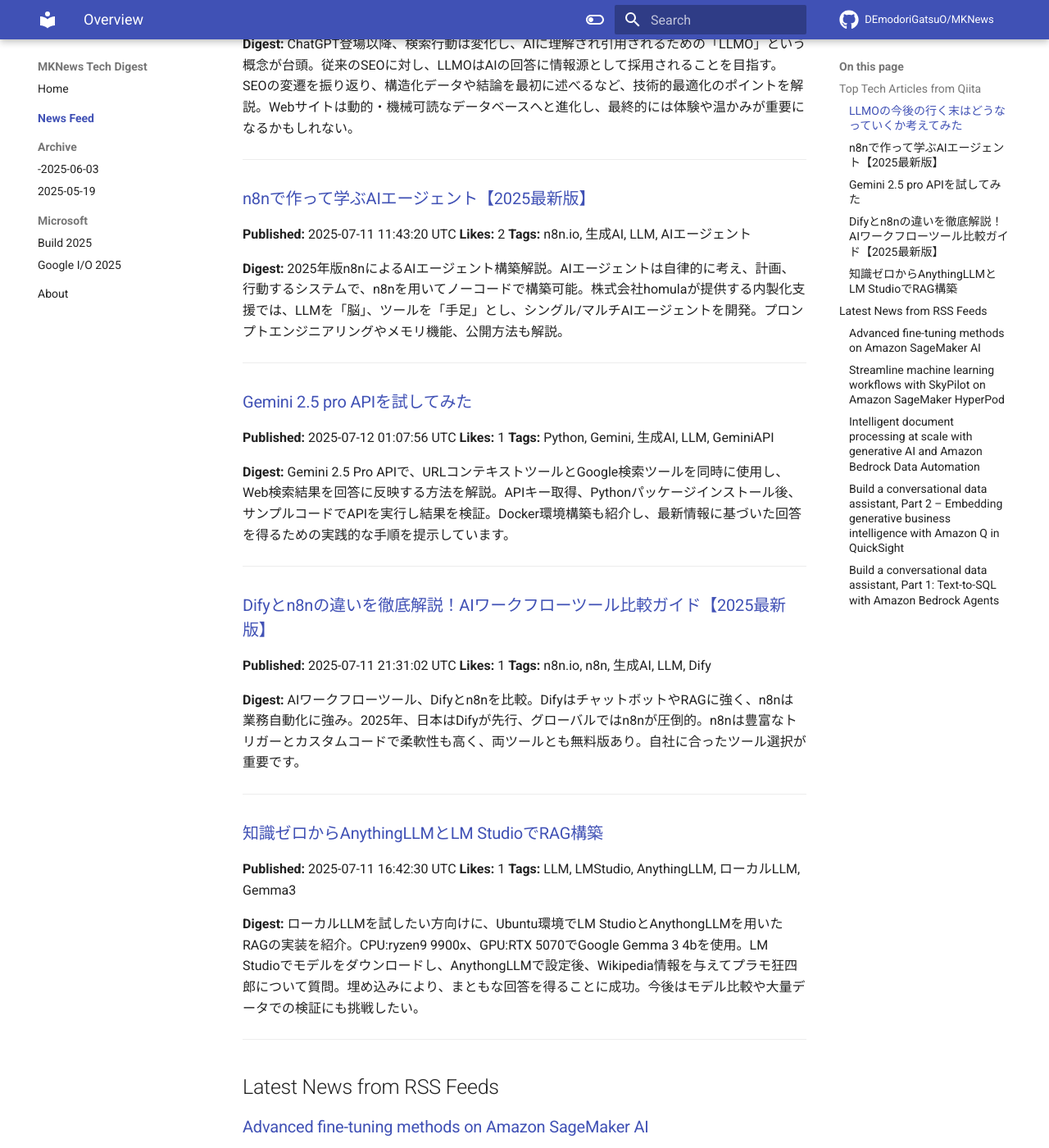
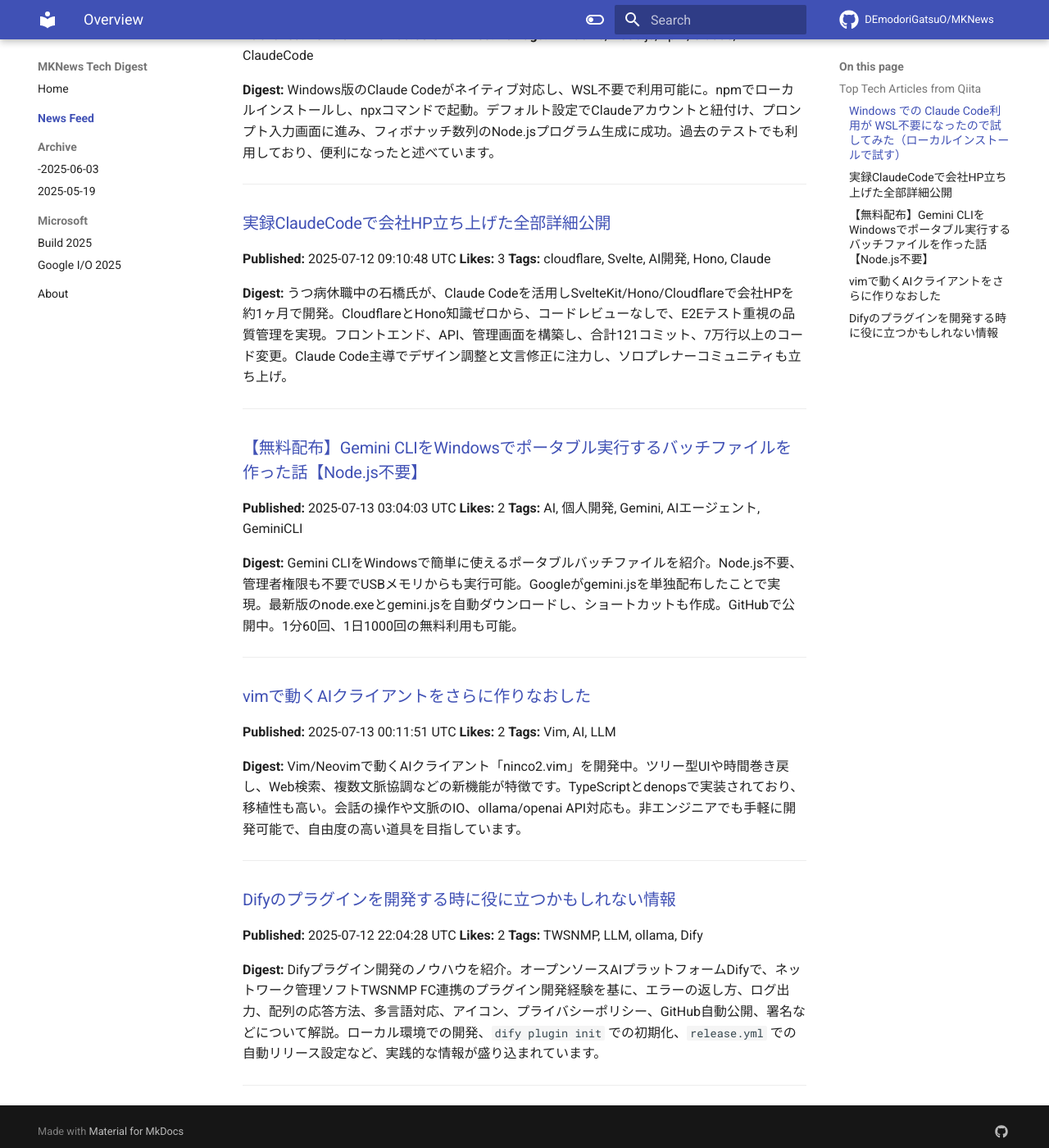
Before and after one commit to DEmodoriGatsuO/MKNews, an MkDocs documentation site: the page built from docs/news/index.md, in a window 1280 px wide and 1400 px high, scrolled down 277 px. Shown: the whole window at 82% size. Built offline with MkDocs 1.6.1 and Material for MkDocs 9.7.7, drawn with Linux system fonts in a browser that asks for light colours; comment, search, counter and statistics services are not loaded; some of the changed text lies outside the part shown.

Commit message:
Automated AI Tech Digest - 2025-07-13

```diff
--- a/docs/news/index.md
+++ b/docs/news/index.md
@@ -1,108 +1,55 @@
-# AI Tech Trends Digest (2025-07-12)
+# AI Tech Trends Digest (2025-07-13)
 
 
 ## Top Tech Articles from Qiita
 
 
-### [LLMOの今後の行く末はどうなっていくか考えてみた](https://qiita.com/n_matsunaga/items/90a758bdbc9f92453b09)
-**Published:** 2025-07-11 11:39:56 UTC
-**Likes:** 3
-**Tags:** 検索, AI, 生成AI, LLM, LLMO
+### [Windows での Claude Code利用が WSL不要になったので試してみた（ローカルインストールで試す）](https://qiita.com/youtoy/items/cee5b3cb3e8b438eec41)
+**Published:** 2025-07-12 09:33:58 UTC
+**Likes:** 16
+**Tags:** Windows, Node.js, npm, Claude, ClaudeCode
 
 **Digest:**
-ChatGPT登場以降、検索行動は変化し、AIに理解され引用されるための「LLMO」という概念が台頭。従来のSEOに対し、LLMOはAIの回答に情報源として採用されることを目指す。SEOの変遷を振り返り、構造化データや結論を最初に述べるなど、技術的最適化のポイントを解説。Webサイトは動的・機械可読なデータベースへと進化し、最終的には体験や温かみが重要になるかもしれない。
+Windows版のClaude Codeがネイティブ対応し、WSL不要で利用可能に。npmでローカルインストールし、npxコマンドで起動。デフォルト設定でClaudeアカウントと紐付け、プロンプト入力画面に進み、フィボナッチ数列のNode.jsプログラム生成に成功。過去のテストでも利用しており、便利になったと述べています。
 
 ---
 
-### [n8nで作って学ぶAIエージェント【2025最新版】](https://qiita.com/homula_ai/items/ba8d0a6fe579a9352b80)
-**Published:** 2025-07-11 11:43:20 UTC
-**Likes:** 2
-**Tags:** n8n.io, 生成AI, LLM, AIエージェント
+### [実録ClaudeCodeで会社HP立ち上げた全部詳細公開](https://qiita.com/cactaceae/items/6528cebca93e60da96f0)
+**Published:** 2025-07-12 09:10:48 UTC
+**Likes:** 3
+**Tags:** cloudflare, Svelte, AI開発, Hono, Claude
 
 **Digest:**
-2025年版n8nによるAIエージェント構築解説。AIエージェントは自律的に考え、計画、行動するシステムで、n8nを用いてノーコードで構築可能。株式会社homulaが提供する内製化支援では、LLMを「脳」、ツールを「手足」とし、シングル/マルチAIエージェントを開発。プロンプトエンジニアリングやメモリ機能、公開方法も解説。
+うつ病休職中の石橋氏が、Claude Codeを活用しSvelteKit/Hono/Cloudflareで会社HPを約1ヶ月で開発。CloudflareとHono知識ゼロから、コードレビューなしで、E2Eテスト重視の品質管理を実現。フロントエンド、API、管理画面を構築し、合計121コミット、7万行以上のコード変更。Claude Code主導でデザイン調整と文言修正に注力し、ソロプレナーコミュニティも立ち上げ。
 
 ---
 
-### [Gemini 2.5 pro APIを試してみた](https://qiita.com/tama_genai/items/48310c27b5a0217c5487)
-**Published:** 2025-07-12 01:07:56 UTC
-**Likes:** 1
-**Tags:** Python, Gemini, 生成AI, LLM, GeminiAPI
+### [【無料配布】Gemini CLIをWindowsでポータブル実行するバッチファイルを作った話【Node.js不要】](https://qiita.com/km170/items/e385e52cc7a9ccddc0aa)
+**Published:** 2025-07-13 03:04:03 UTC
+**Likes:** 2
+**Tags:** AI, 個人開発, Gemini, AIエージェント, GeminiCLI
 
 **Digest:**
-Gemini 2.5 Pro APIで、URLコンテキストツールとGoogle検索ツールを同時に使用し、Web検索結果を回答に反映する方法を解説。APIキー取得、Pythonパッケージインストール後、サンプルコードでAPIを実行し結果を検証。Docker環境構築も紹介し、最新情報に基づいた回答を得るための実践的な手順を提示しています。
+Gemini CLIをWindowsで簡単に使えるポータブルバッチファイルを紹介。Node.js不要、管理者権限も不要でUSBメモリからも実行可能。Googleがgemini.jsを単独配布したことで実現。最新版のnode.exeとgemini.jsを自動ダウンロードし、ショートカットも作成。GitHubで公開中。1分60回、1日1000回の無料利用も可能。
 
 ---
 
-### [Difyとn8nの違いを徹底解説！AIワークフローツール比較ガイド【2025最新版】](https://qiita.com/homula_ai/items/c956c4df5bd3d22de3ed)
-**Published:** 2025-07-11 21:31:02 UTC
-**Likes:** 1
-**Tags:** n8n.io, n8n, 生成AI, LLM, Dify
+### [vimで動くAIクライアントをさらに作りなおした](https://qiita.com/uesseu/items/41ea320b85fb26523aeb)
+**Published:** 2025-07-13 00:11:51 UTC
+**Likes:** 2
+**Tags:** Vim, AI, LLM
 
 **Digest:**
-AIワークフローツール、Difyとn8nを比較。DifyはチャットボットやRAGに強く、n8nは業務自動化に強み。2025年、日本はDifyが先行、グローバルではn8nが圧倒的。n8nは豊富なトリガーとカスタムコードで柔軟性も高く、両ツールとも無料版あり。自社に合ったツール選択が重要です。
+Vim/Neovimで動くAIクライアント「ninco2.vim」を開発中。ツリー型UIや時間巻き戻し、Web検索、複数文脈協調などの新機能が特徴です。TypeScriptとdenopsで実装されており、移植性も高い。会話の操作や文脈のIO、ollama/openai API対応も。非エンジニアでも手軽に開発可能で、自由度の高い道具を目指しています。
 
 ---
 
-### [知識ゼロからAnythingLLMとLM StudioでRAG構築](https://qiita.com/junk1400/items/e2bc8c90993c123ac579)
-**Published:** 2025-07-11 16:42:30 UTC
-**Likes:** 1
-**Tags:** LLM, LMStudio, AnythingLLM, ローカルLLM, Gemma3
+### [ Difyのプラグインを開発する時に役に立つかもしれない情報](https://qiita.com/twsnmp/items/489c82d046be9c65f9fc)
+**Published:** 2025-07-12 22:04:28 UTC
+**Likes:** 2
+**Tags:** TWSNMP, LLM, ollama, Dify
 
 **Digest:**
-ローカルLLMを試したい方向けに、Ubuntu環境でLM StudioとAnythongLLMを用いたRAGの実装を紹介。CPU:ryzen9 9900x、GPU:RTX 5070でGoogle Gemma 3 4bを使用。LM Studioでモデルをダウンロードし、AnythongLLMで設定後、Wikipedia情報を与えてプラモ狂四郎について質問。埋め込みにより、まともな回答を得ることに成功。今後はモデル比較や大量データでの検証にも挑戦したい。
+Difyプラグイン開発のノウハウを紹介。オープンソースAIプラットフォームDifyで、ネットワーク管理ソフトTWSNMP FC連携のプラグイン開発経験を基に、エラーの返し方、ログ出力、配列の応答方法、多言語対応、アイコン、プライバシーポリシー、GitHub自動公開、署名などについて解説。ローカル環境での開発、`dify plugin init` での初期化、`release.yml` での自動リリース設定など、実践的な情報が盛り込まれています。
 
 ---
-
-## Latest News from RSS Feeds
-
-
-### [Advanced fine-tuning methods on Amazon SageMaker AI](https://aws.amazon.com/blogs/machine-learning/advanced-fine-tuning-methods-on-amazon-sagemaker-ai/)
-**Source:** AWS ML Blog
-**Published:** 2025-07-11 17:26:08 UTC
-**Tags:** Amazon SageMaker AI, Artificial Intelligence, Best Practices
-
-**Digest:**
-Amazon SageMaker AIにおけるLLM開発の基礎と実践を解説。核心は、LLMのライフサイクル、 fine-tuning手法、AIアライメント技術。LoRAやQLoRAなどのParameter-Efficient Fine-Tuning（PEFT）はモデル適応を容易にし、RLHFやDPOは倫理的利用を促進。Pre-trainingからfine-tuningまでの各段階を理解し、コスト、パフォーマンス、効率を最適化する重要性を説いています。
-
----
-
-### [Streamline machine learning workflows with SkyPilot on Amazon SageMaker HyperPod](https://aws.amazon.com/blogs/machine-learning/streamline-machine-learning-workflows-with-skypilot-on-amazon-sagemaker-hyperpod/)
-**Source:** AWS ML Blog
-**Published:** 2025-07-11 17:22:23 UTC
-**Tags:** Amazon SageMaker HyperPod, Announcements
-
-**Digest:**
-SageMaker HyperPodとSkyPilotの連携により、大規模AIワークロードの効率的な実行を実現。SkyPilotはKubernetes上でリソース管理とジョブ実行を簡素化し、HyperPodの堅牢なインフラと組み合わせることで、MLエンジニアの生産性向上に貢献します。EFAを活用したマルチノード分散トレーニングも可能です。
-
----
-
-### [Intelligent document processing at scale with generative AI and Amazon Bedrock Data Automation](https://aws.amazon.com/blogs/machine-learning/intelligent-document-processing-at-scale-with-generative-ai-and-amazon-bedrock-data-automation/)
-**Source:** AWS ML Blog
-**Published:** 2025-07-11 16:49:04 UTC
-**Tags:** Amazon Bedrock, Amazon Bedrock Data Automation, Generative AI, Intermediate (200), Technical How-to
-
-**Digest:**
-Amazon Bedrock Data Automationを用いたIDPソリューションを紹介。AWS CDKでIaC構築、ドキュメントから構造化データを抽出。Amazon Bedrock Data Automationを中核とし、カスタマイズにはTextractやBedrock FMsも利用可能。UIでドキュメントアップロード、属性指定し、財務書類や顧客メールの分析が可能。GitHubでコード公開、SageMakerノートブックからデプロイ可能。
-
----
-
-### [Build a conversational data assistant, Part 2 – Embedding generative business intelligence with Amazon Q in QuickSight](https://aws.amazon.com/blogs/machine-learning/build-a-conversational-data-assistant-part-2-embedding-generative-business-intelligence-with-amazon-q-in-quicksight/)
-**Source:** AWS ML Blog
-**Published:** 2025-07-11 16:33:51 UTC
-**Tags:** Amazon Bedrock, Amazon Bedrock Agents, Amazon Bedrock Knowledge Bases, Amazon QuickSight, Artificial Intelligence, Intermediate (200), Technical How-to
-
-**Digest:**
-AmazonのWWRR組織は、自然言語を可視化に変換するAIアシスタントRRDAを開発。Amazon Q in QuickSightを統合し、SQL生成に加え、グラフ表示も実現。ユーザーは「表示」などの指示で、自然言語で質問し、関連するQトピックを選択。質問は最適化され、対話型インターフェースに埋め込まれたグラフが表示されます。50以上のQトピックメタデータを自動管理し、継続的な学習も行われています。
-
----
-
-### [Build a conversational data assistant, Part 1: Text-to-SQL with Amazon Bedrock Agents](https://aws.amazon.com/blogs/machine-learning/build-a-conversational-data-assistant-part-1-text-to-sql-with-amazon-bedrock-agents/)
-**Source:** AWS ML Blog
-**Published:** 2025-07-11 16:32:44 UTC
-**Tags:** Advanced (300), Amazon Bedrock, Amazon Bedrock Agents, Amazon Bedrock Knowledge Bases, Amazon QuickSight, Amazon Redshift, Artificial Intelligence, Best Practices
-
-**Digest:**
-AmazonのWWRRは、大規模言語モデル（LLM）を活用した会話型インターフェース「RRDA」を開発。Amazon BedrockとAmazon Q in QuickSightを用いて、4,000人以上の非技術者がSQL生成や可視化を実現。これにより、データ分析時間を大幅に短縮（90%短縮、数時間から数分へ）、BIチームへの依存をなくしました。RRDAは、AnthropicのClaude 3.5 HaikuとClaude 3.7 Sonnetを採用し、意図分類、ドメイン分類、SQL生成、検証などを実現しています。
-
----
```
